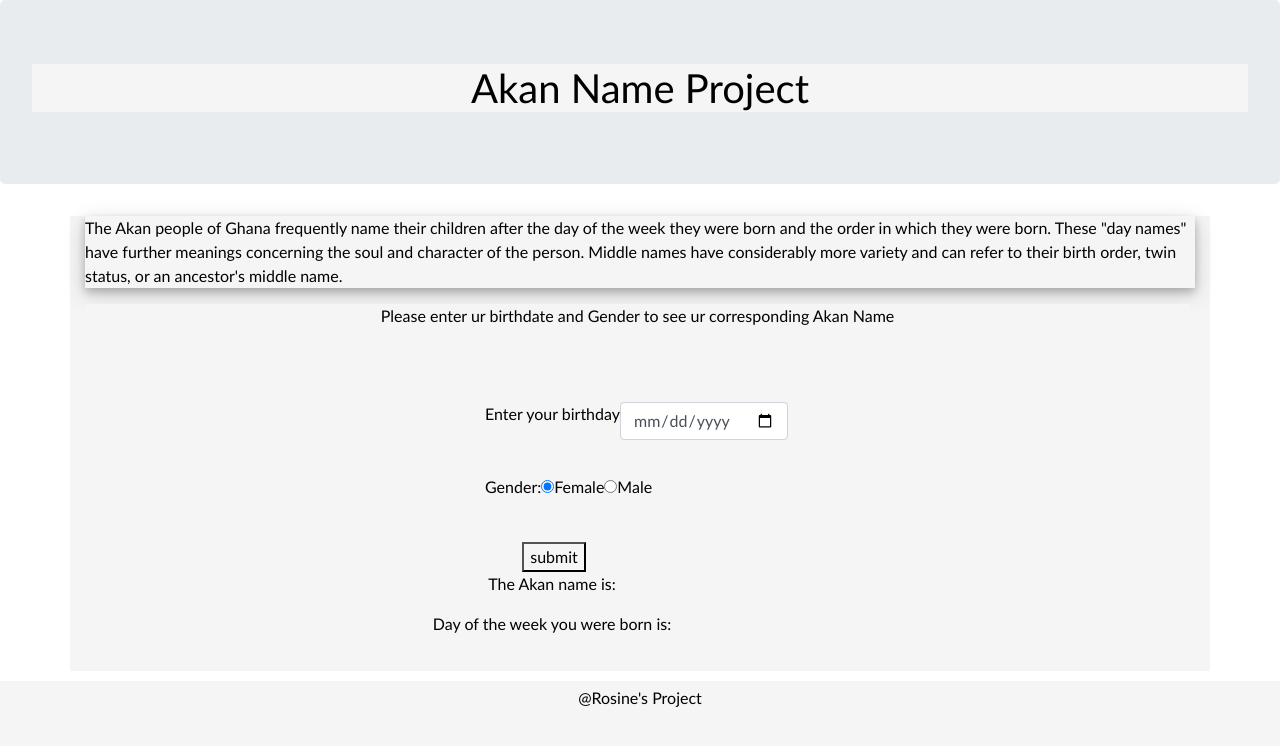
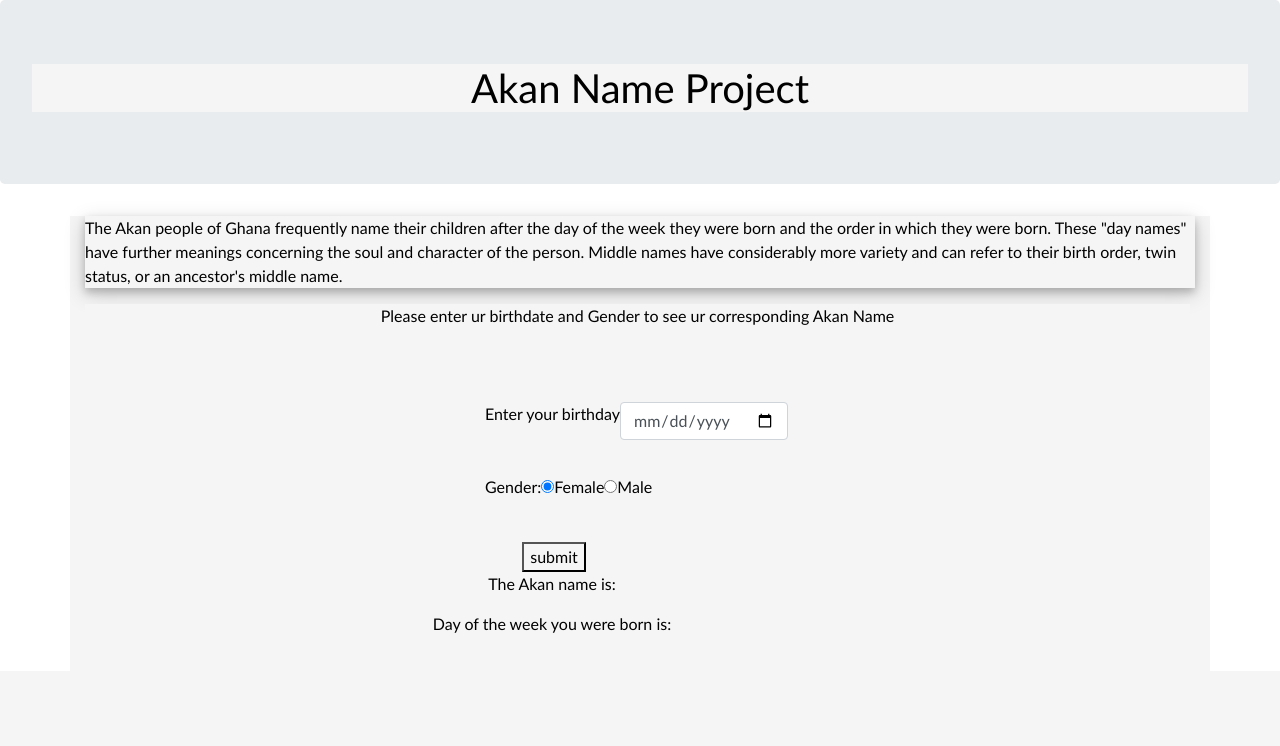
Before and after one commit to tacha1/Akan, a plain HTML site: page index.html in a window 1280 px wide. Drawn offline with nearby package versions, Linux system fonts and the light colour scheme.

Commit message:
removing footer to html

```diff
--- a/index.html
+++ b/index.html
@@ -50,5 +50,5 @@
         </div>
     </div>
 </body>
-<footer>@Rosine's Project</footer>
+
 </html>
```
